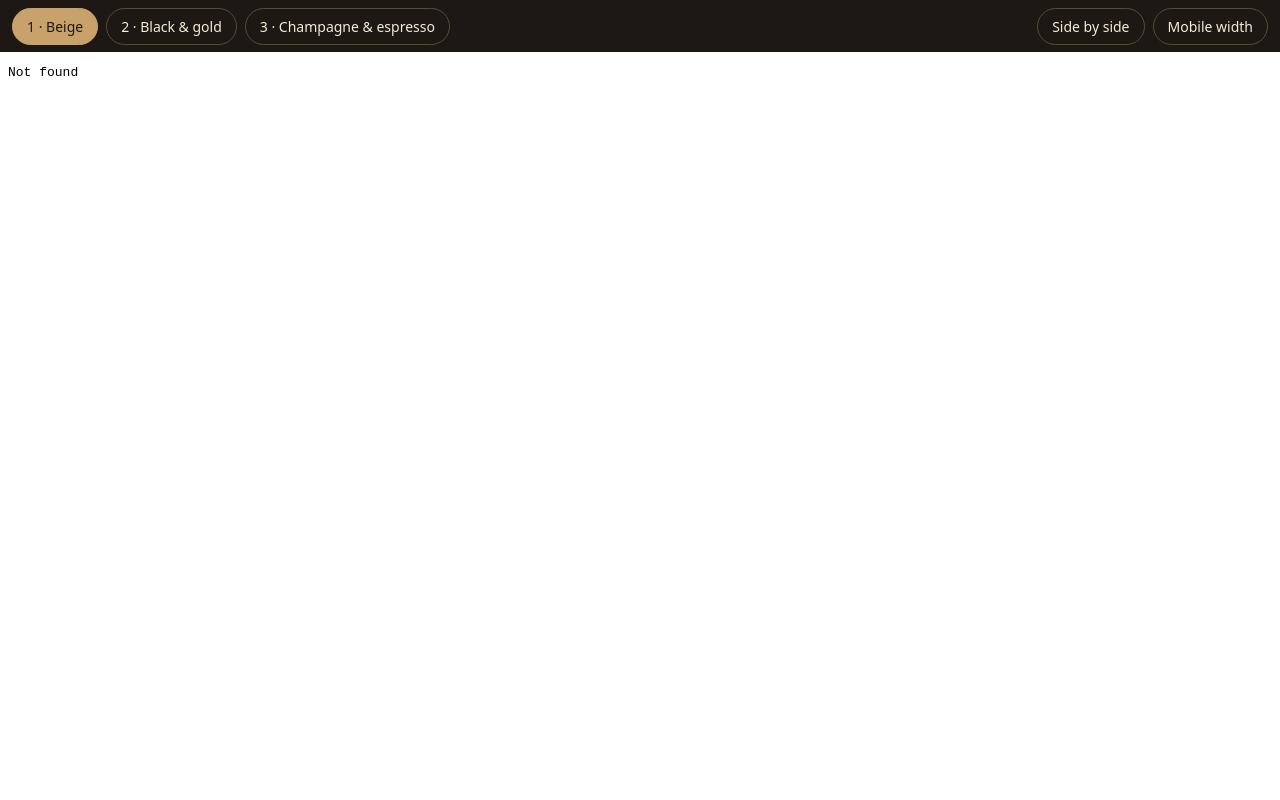
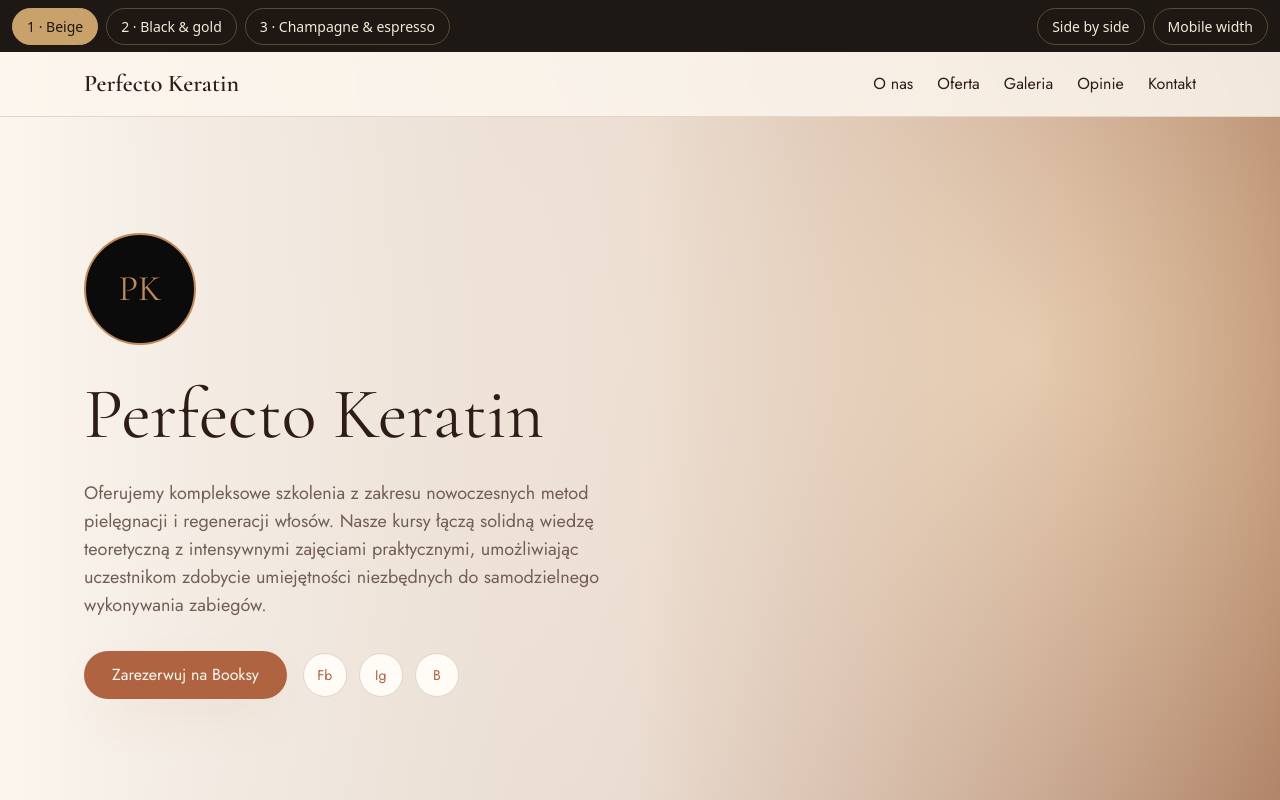
Before and after one commit to Izual22/MockupShowcase.Github.Io, a plain HTML site: page compare.html in a window 1280 px wide. Drawn offline with nearby package versions, Linux system fonts and the light colour scheme.

Commit message:
Poprawka w compare

```diff
--- a/compare.html
+++ b/compare.html
@@ -38,7 +38,7 @@ let split = false, mobile = false;
 // One iframe per design: they keep their own scroll position while hidden.
 const frames = designs.map(([src, label]) => {
   const f = document.createElement('iframe');
-  f.dataset.src + '?v=' + Date.now();
+   f.dataset.src = src;
   f.title = label; stage.append(f);
   return f;
 });
@@ -58,7 +58,7 @@ function render() {
   frames.forEach((f, i) => {
     const show = split || i === cur;
     f.hidden = !show;
-    if (show && !f.getAttribute('src')) f.src = f.dataset.src; // load lazily on first view
+    if (show && !f.getAttribute('src')) f.src = f.dataset.src + '?v=' + Date.now();
   });
   tabs.forEach((b, i) => b.classList.toggle('on', !split && i === cur));
   splitBtn.classList.toggle('on', split);
```
